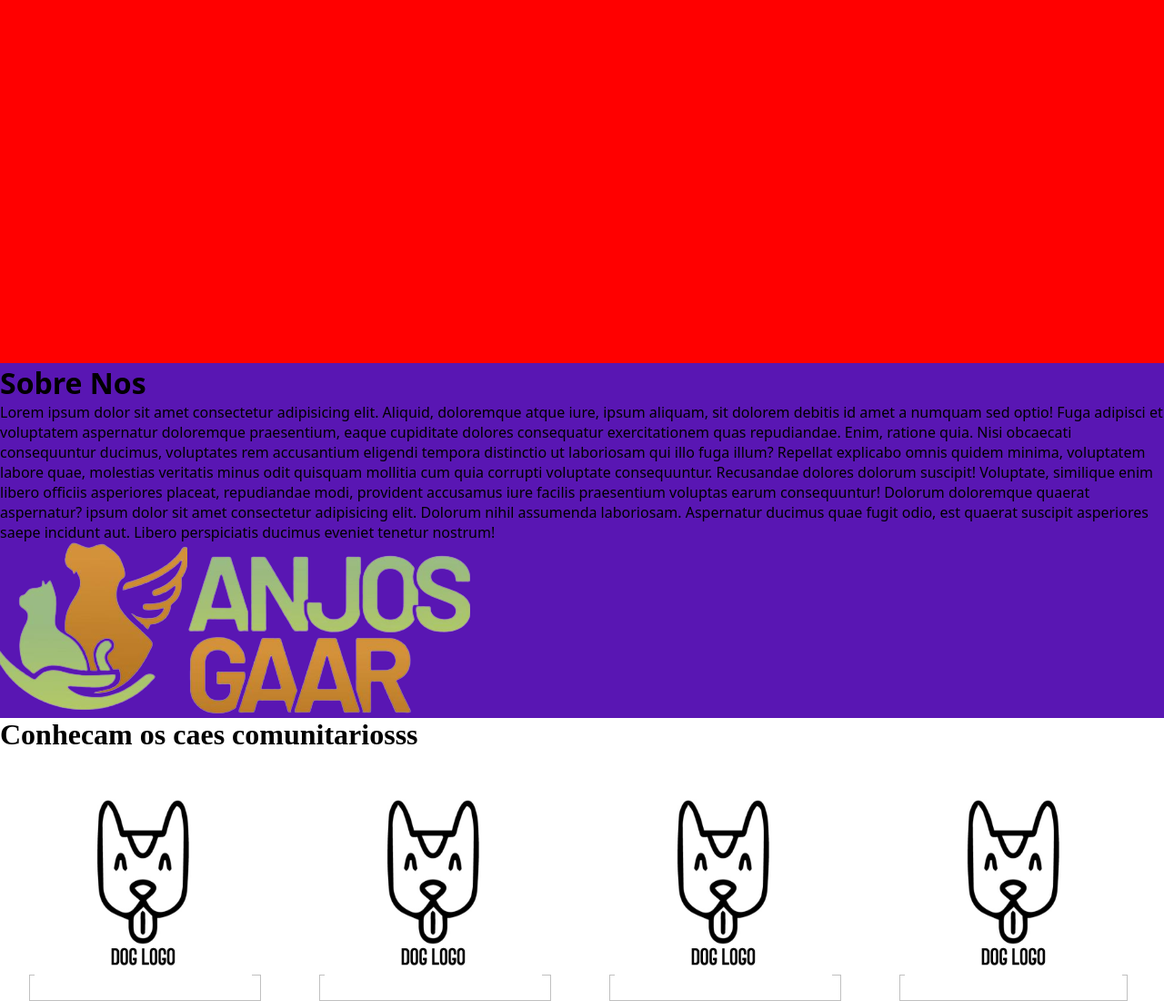
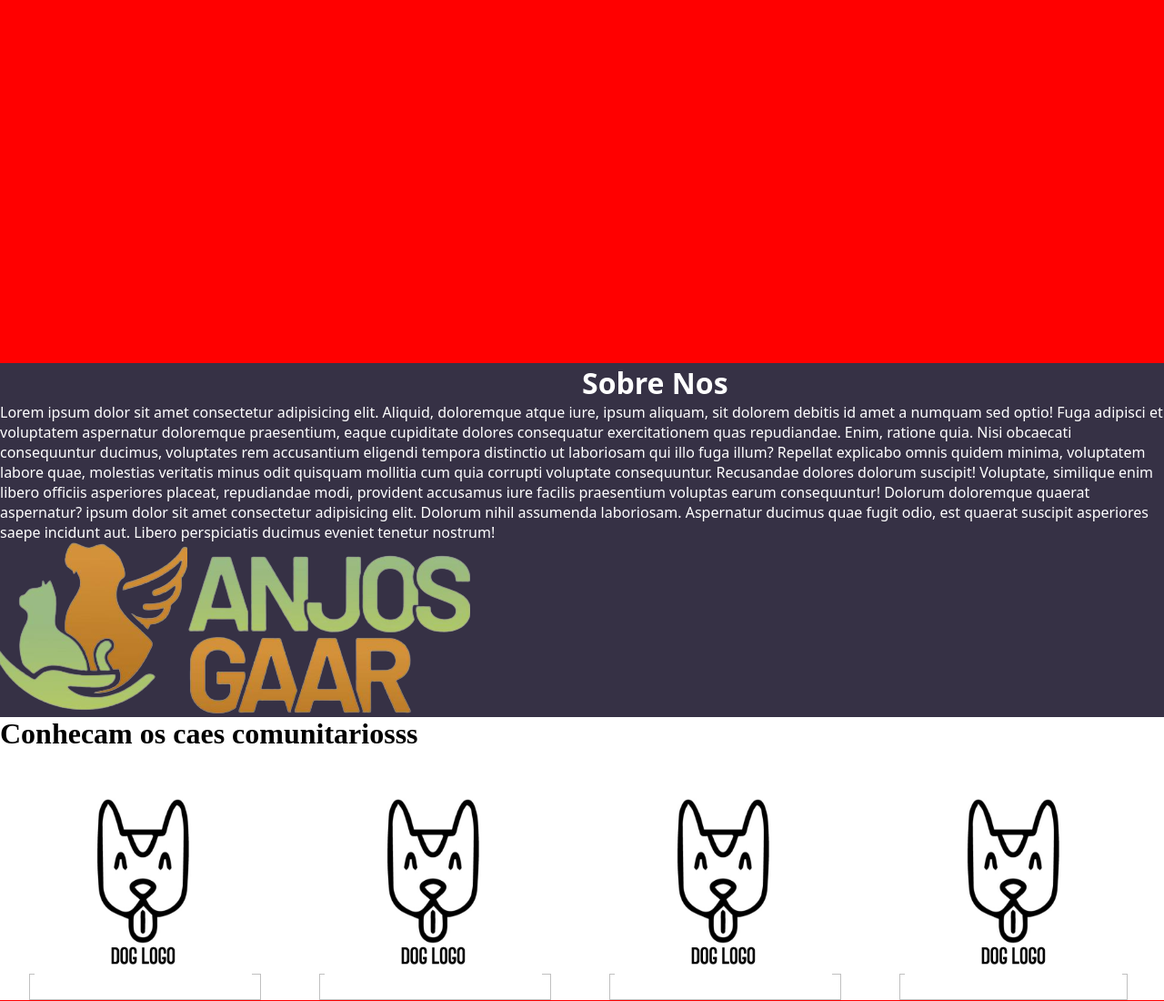
Before and after one commit to Marcos-ViniciusCM/Site_ONG, a PHP site: page /home/ in a window 1280 px wide; the page is wider, and only the part inside the window is pictured. Shown: the part 81-1181 px from the top of that part at 91% size. Run offline with PHP 8.4, Linux system fonts and the light colour scheme.

Commit message:
Update style.css

```diff
--- a/home/style.css
+++ b/home/style.css
@@ -8,9 +8,16 @@
 a{
   text-decoration: none;
   color: #fff;
+  font-family: system-ui, -apple-system, BlinkMacSystemFont, 'Segoe UI', Roboto, Oxygen, Ubuntu, Cantarell, 'Open Sans', 'Helvetica Neue', sans-serif;
+
 }
 a:hover{
   opacity: 0.7;
+}
+
+p{
+  font-family: system-ui, -apple-system, BlinkMacSystemFont, 'Segoe UI', Roboto, Oxygen, Ubuntu, Cantarell, 'Open Sans', 'Helvetica Neue', sans-serif;
+  color: #fff;
 }
 
 .logo{
@@ -115,29 +122,33 @@ float:none;
 
 
 .sobre{
-  background-color: 	#5916b3;
+  background-color: 	#363145;
   width: 100%;
-  display: flex;
   z-index: 0;
-}
-.sobre > h1{
-  font-family: system-ui, -apple-system, BlinkMacSystemFont, 'Segoe UI', Roboto, Oxygen, Ubuntu, Cantarell, 'Open Sans', 'Helvetica Neue', sans-serif;
-  position: absolute;
-  display: inline;
-  justify-content: space-around;
-
+display: flex;
 
 
 }
+.content > h1{
+  font-family: system-ui, -apple-system, BlinkMacSystemFont, 'Segoe UI', Roboto, Oxygen, Ubuntu, Cantarell, 'Open Sans', 'Helvetica Neue', sans-serif;
+  position: relative;
+  color: #fff;
+  align-items: center;
+left: 50%;
+}
 .content{
-font-family: system-ui, -apple-system, BlinkMacSystemFont, 'Segoe UI', Roboto, Oxygen, Ubuntu, Cantarell, 'Open Sans', 'Helvetica Neue', sans-serif;
- display: inline;
- float: right;
+ justify-content: flex;
+ display: inline-block;
+ justify-content: space-around;
 }
+
 .imagem{
   display: inline;
-  max-height: 4vh;
+  height: 20%;
+  display: inline-block;
 }
+
+
 .caes-comunitarios{
 position: relative;
 display: block;
```
